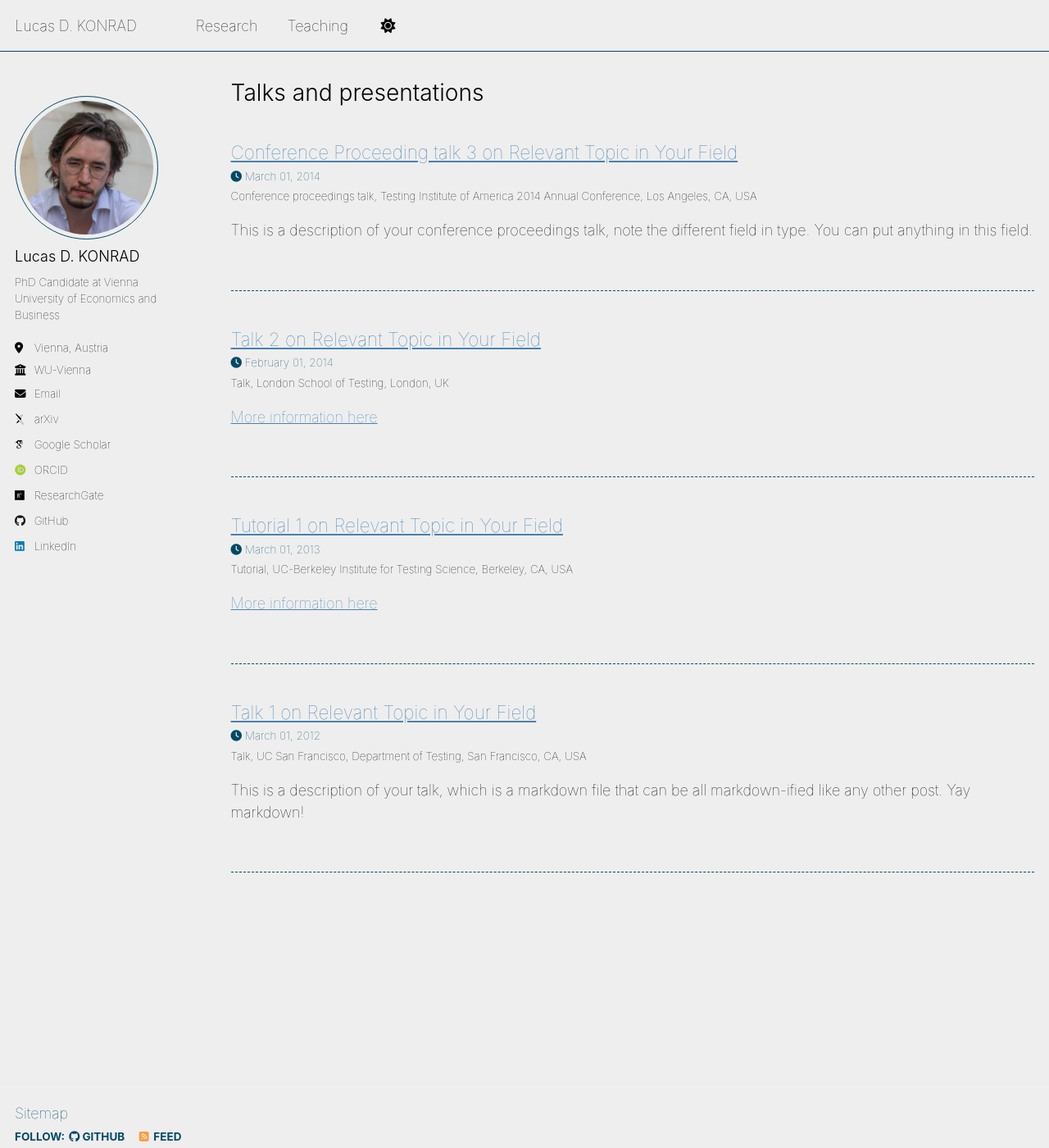
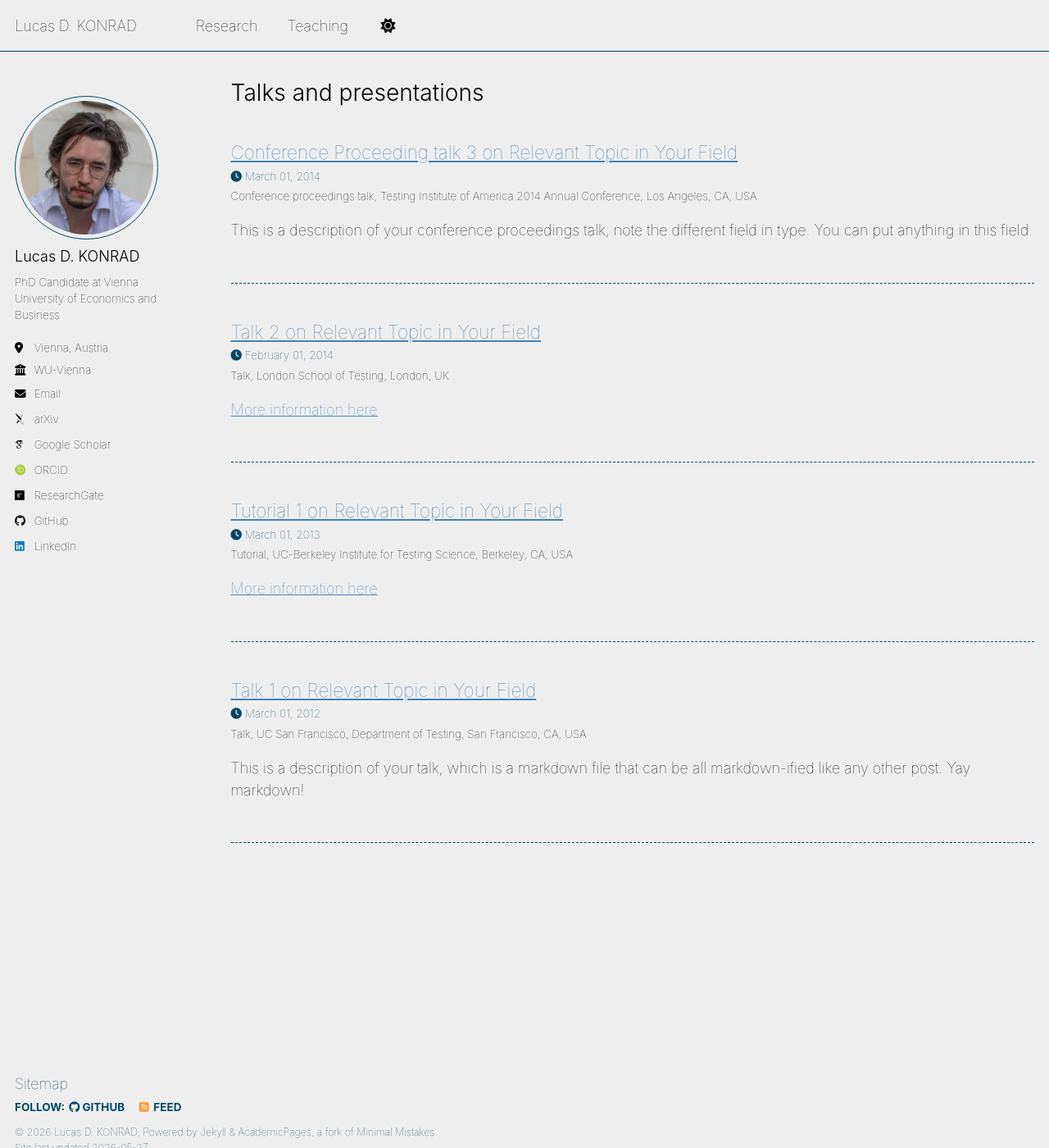
Before and after one commit to konradld/konradld.github.io, a Jekyll site: the page built from _pages/talks.html, in a window 1280 px wide and 1400 px high. Shown: the whole window at 82% size. Built offline with Jekyll 4.4.1, drawn with Linux system fonts in a browser that asks for light colours; some web fonts are replaced; a script that is not in the unit is left out.

Commit message:
Update main.scss

```diff
--- a/assets/css/main.scss
+++ b/assets/css/main.scss
@@ -43,7 +43,7 @@
 ;
 
 .archive__item {
-  padding-bottom: 0.75em;
+  padding-bottom: 0.25em;
   margin-bottom: 0.25em;
 }
 
```
